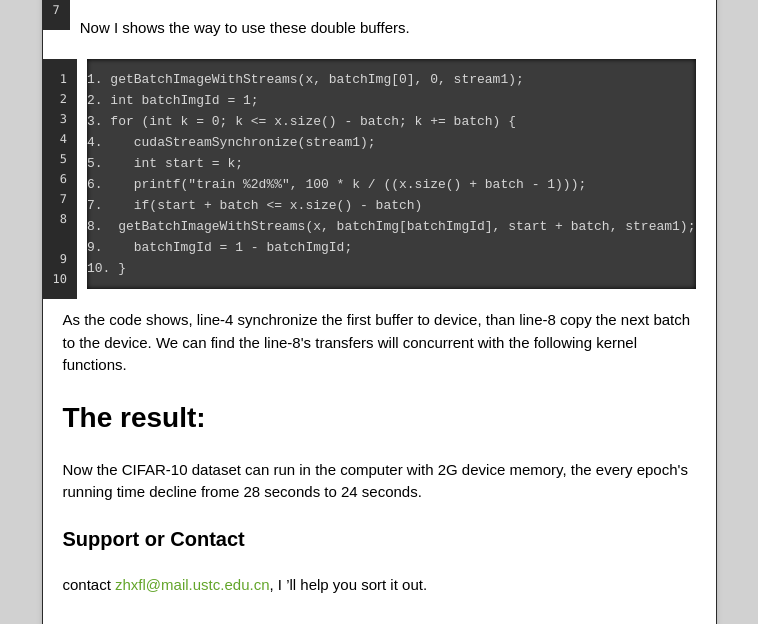
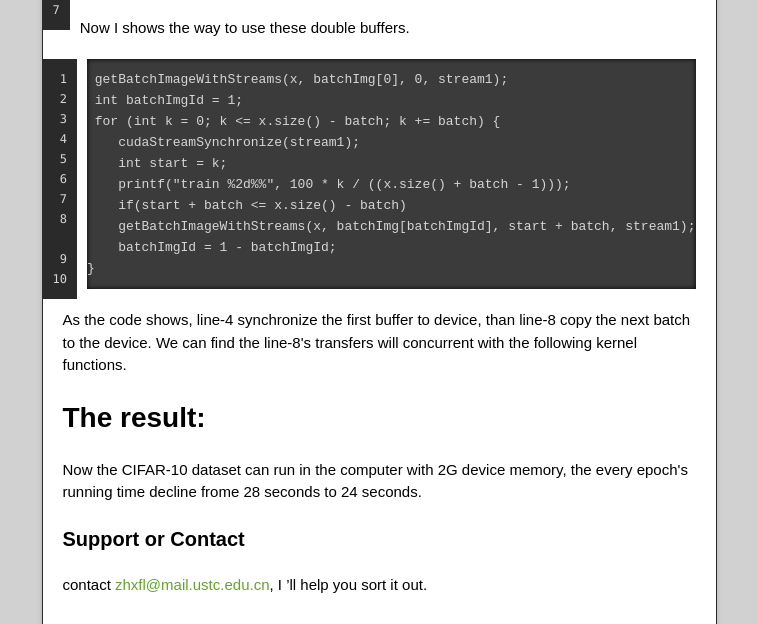
Before and after one commit to jchobotor/cuda-cnn_cuda-stream, a plain HTML site: page index.html in a window 1280 px wide. Shown: the part 1455-2079 px from the top of the page, without its empty margins (261-1019 px from the left). Drawn offline with nearby package versions, Linux system fonts and the light colour scheme.

```diff
--- a/index.html
+++ b/index.html
@@ -73,16 +73,16 @@
 
 <p>Now I shows the way to use these double buffers.</p>
 
-<pre><code>1. getBatchImageWithStreams(x, batchImg[0], 0, stream1);
-2. int batchImgId = 1;
-3. for (int k = 0; k &lt;= x.size() - batch; k += batch) {
-4.    cudaStreamSynchronize(stream1);
-5.    int start = k;
-6.    printf("train %2d%%", 100 * k / ((x.size() + batch - 1)));
-7.    if(start + batch &lt;= x.size() - batch)
-8.  getBatchImageWithStreams(x, batchImg[batchImgId], start + batch, stream1);
-9.    batchImgId = 1 - batchImgId;
-10. }
+<pre><code> getBatchImageWithStreams(x, batchImg[0], 0, stream1);
+ int batchImgId = 1;
+ for (int k = 0; k &lt;= x.size() - batch; k += batch) {
+    cudaStreamSynchronize(stream1);
+    int start = k;
+    printf("train %2d%%", 100 * k / ((x.size() + batch - 1)));
+    if(start + batch &lt;= x.size() - batch)
+    getBatchImageWithStreams(x, batchImg[batchImgId], start + batch, stream1);
+    batchImgId = 1 - batchImgId;
+}
 </code></pre>
 
 <p>As the code shows, line-4 synchronize the first buffer to device, than line-8 copy the next batch to the device. We can find the line-8's transfers will concurrent with the following kernel functions.</p>
```
Also changed, not shown: params.json (+1 -1 lines).
